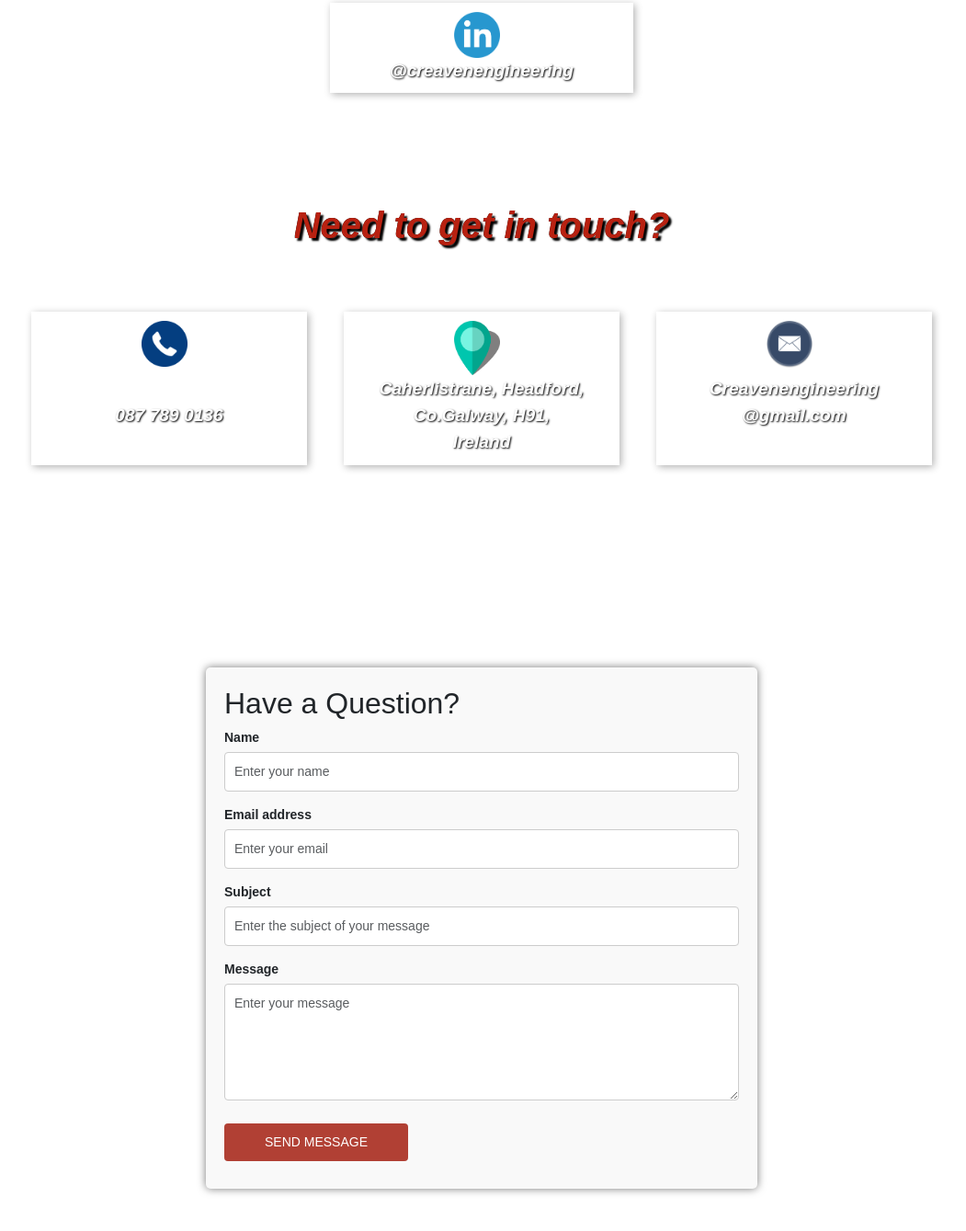
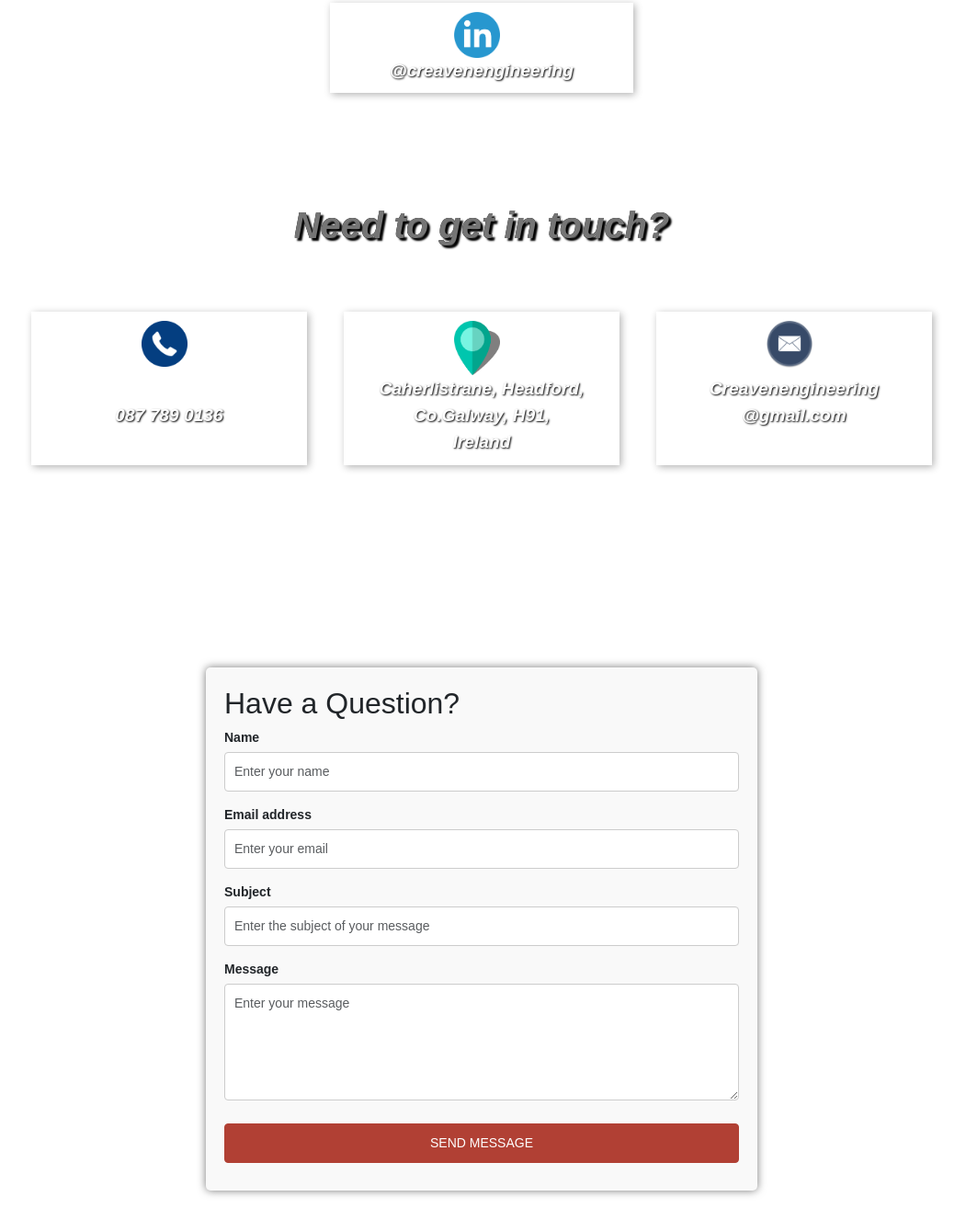
Before and after one commit to KLC222/Group-project, a plain HTML site: page links.html in a window 1280 px wide. Shown: the part 777-2116 px from the top of the page at 92% size, without its empty margins (116-1167 px from the left). Drawn offline with nearby package versions, Linux system fonts and the light colour scheme.

```diff
--- a/links.html
+++ b/links.html
@@ -192,7 +192,7 @@
 
 
 <div class="formcontrollinks">
-<h2>Have a Question?</h2>
+<h2 class="formtitle1">Have a Question?</h2>
 <form id="contact-form" method="post" action="">
   <div class="form-group">
     <label for="name">Name</label>
--- a/styles/myStyles.css
+++ b/styles/myStyles.css
@@ -620,20 +620,6 @@ body {
 }
 
 
-
-.btn {
-  background-color: #f03636;
-  border-color: red;
-  color: white;
-  padding: 10px 20px;
-  cursor: pointer;
-  border: none;
-  border-radius: 5px;
-  max-width: 200px;
-  width: 200px;
-}
-
-
 /* Products Page-end */
 
 .content-wrapper {
@@ -1345,7 +1331,7 @@ body {
   left: 0;
   z-index: 6;
   color: white;
-  background: #b82111 -webkit-gradient(linear, 100% 0, 0 0, from(#ffffff), color-stop(0.5, #ffffff), to(#ffffff));
+  background: #757575 -webkit-gradient(linear, 100% 0, 0 0, from(#ffffff), color-stop(0.5, #ffffff), to(#ffffff));
   background-position: -4rem top; /* 50px */
   background-repeat: no-repeat;
   -webkit-background-clip: text;
@@ -1389,7 +1375,7 @@ body {
   left: 0;
   z-index: 6;
   color: white;
-  background: #b82111 -webkit-gradient(linear, 100% 0, 0 0, from(#ffffff), color-stop(0.5, #ffffff), to(#ffffff));
+  background: #757575 -webkit-gradient(linear, 100% 0, 0 0, from(#ffffff), color-stop(0.5, #ffffff), to(#ffffff));
   background-position: -4rem top; /* 50px */
   background-repeat: no-repeat;
   -webkit-background-clip: text;
@@ -1554,4 +1540,7 @@ form {
   height: 60px;
 }
 
+.formtitle1 {
+  align-items: center;
+}
 /*links page end*/
```
